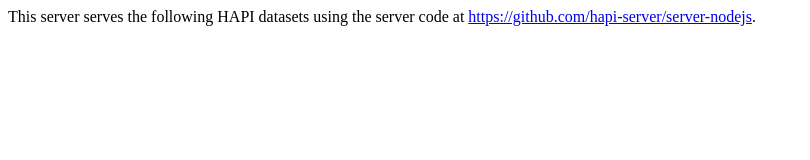
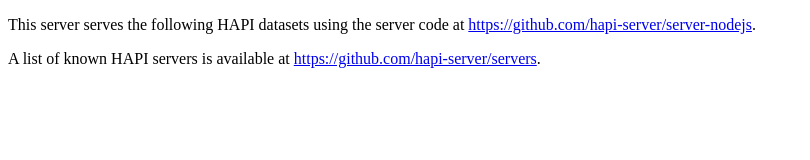
Before and after one commit to hapi-server/server-nodejs, a website: page public/multiple.htm in a window 1280 px wide. Shown: the whole page, without its empty margins (0-810 px from the left). Drawn offline with nearby package versions, Linux system fonts and the light colour scheme.

Commit message:
favicon
Former-commit-id: 4a701ded4072ee9ab2273b5dc444745ddee29902
Former-commit-id: 7823fe742dd757f9118df83009627fd5525df83f

```diff
--- a/public/multiple.htm
+++ b/public/multiple.htm
@@ -22,13 +22,16 @@
     	});
 	</script>
 	<body>
-		<div>
+		<p>
 			This server serves the following HAPI datasets using the server code at <a href="https://github.com/hapi-server/server-nodejs">https://github.com/hapi-server/server-nodejs</a>.
-		</div>
+		</p>
 		<div id="catalogs">
 			<ul>
 
 			</ul>
 		</div>
+		<p>
+			A list of known HAPI servers is available at <a href="https://github.com/hapi-server/servers">https://github.com/hapi-server/servers</a>.
+		</p>
 	</body>
 <html>
```
Also changed, not shown: public/default.htm (+2 -2 lines).
